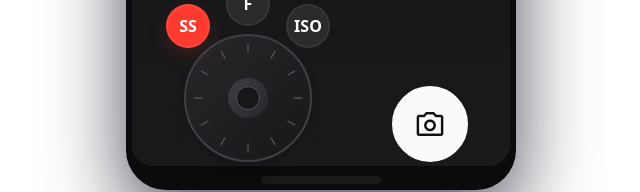
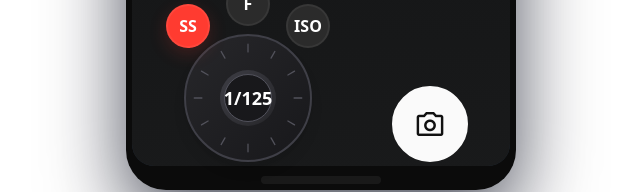
Before and after one commit to Mackey4869/DSLR_experienceApp, a React (Vite) app: page / in a window 1280 px wide. Shown: the part 718-910 px from the top of the page, without its empty margins (319-959 px from the left). Built offline with nearby package versions, Linux system fonts and the light colour scheme.

Commit message:
ダイヤルに値表示を追加した

```diff
--- a/src/components/CircularDial.tsx
+++ b/src/components/CircularDial.tsx
@@ -48,6 +48,28 @@ export default function CircularDial({
     // can be rotated freely; numeric value is still clamped.
     // eslint-disable-next-line react-hooks/exhaustive-deps
   }, []);
+
+  const formatDisplay = (v: string | number) => {
+    if (typeof v === 'string') return v + (unit || '');
+    const lab = String(label).toLowerCase();
+    const isShutter = lab.includes('ss') || lab.includes('shutter') || lab.includes('sec');
+    if (isShutter) {
+      if (v >= 1) {
+        // integer seconds -> show with double-quote unless unit provided
+        const secStr = Number.isInteger(v) ? String(v) : String(v);
+        return unit ? secStr + unit : secStr + '"';
+      }
+      // fractional seconds -> try to show as reciprocal (1/4, 1/8...)
+      if (v > 0) {
+        const recip = Math.round(1 / v);
+        if (Math.abs(1 / v - recip) < 1e-6 && recip > 0 && recip <= 10000) {
+          return `1/${recip}`;
+        }
+      }
+      return String(v) + (unit || '');
+    }
+    return String(v) + (unit || '');
+  };
 
   const handleStart = (clientX: number, clientY: number) => {
     if (!dialRef.current) return;
@@ -204,8 +226,10 @@ export default function CircularDial({
           </g>
         </svg>
 
-        <div className="absolute inset-0 m-auto w-10 h-10 rounded-full bg-gradient-to-br from-zinc-700 to-zinc-800 shadow-inner flex items-center justify-center pointer-events-none">
-          <div className="w-6 h-6 rounded-full bg-zinc-900 border border-zinc-600" />
+        <div className="absolute inset-0 m-auto w-14 h-14 rounded-full bg-gradient-to-br from-zinc-700 to-zinc-800 shadow-inner flex items-center justify-center pointer-events-none">
+          <div className="flex items-center justify-center w-12 h-12 rounded-full bg-zinc-900 border border-zinc-600">
+            <span className="text-white text-lg font-semibold leading-none">{formatDisplay(values[currentIndex] ?? value)}</span>
+          </div>
         </div>
       </div>
     </div>
```
